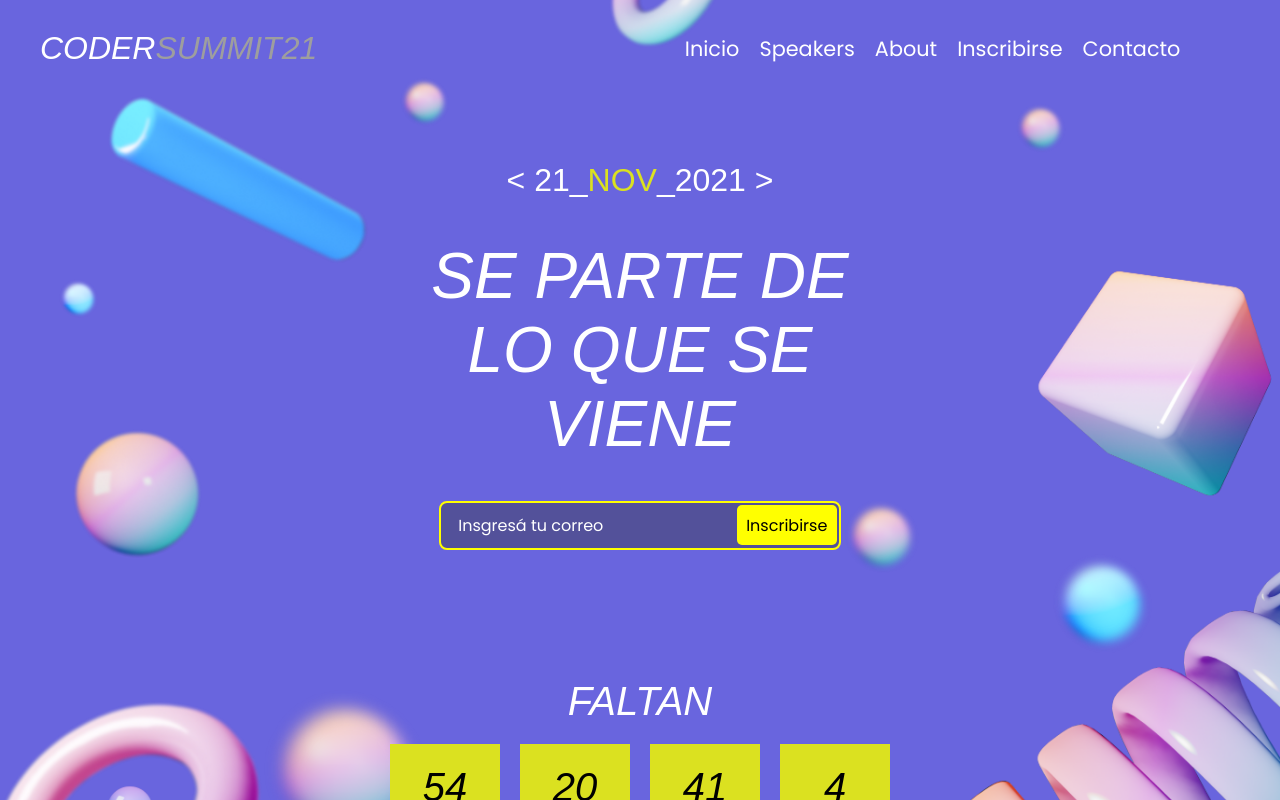
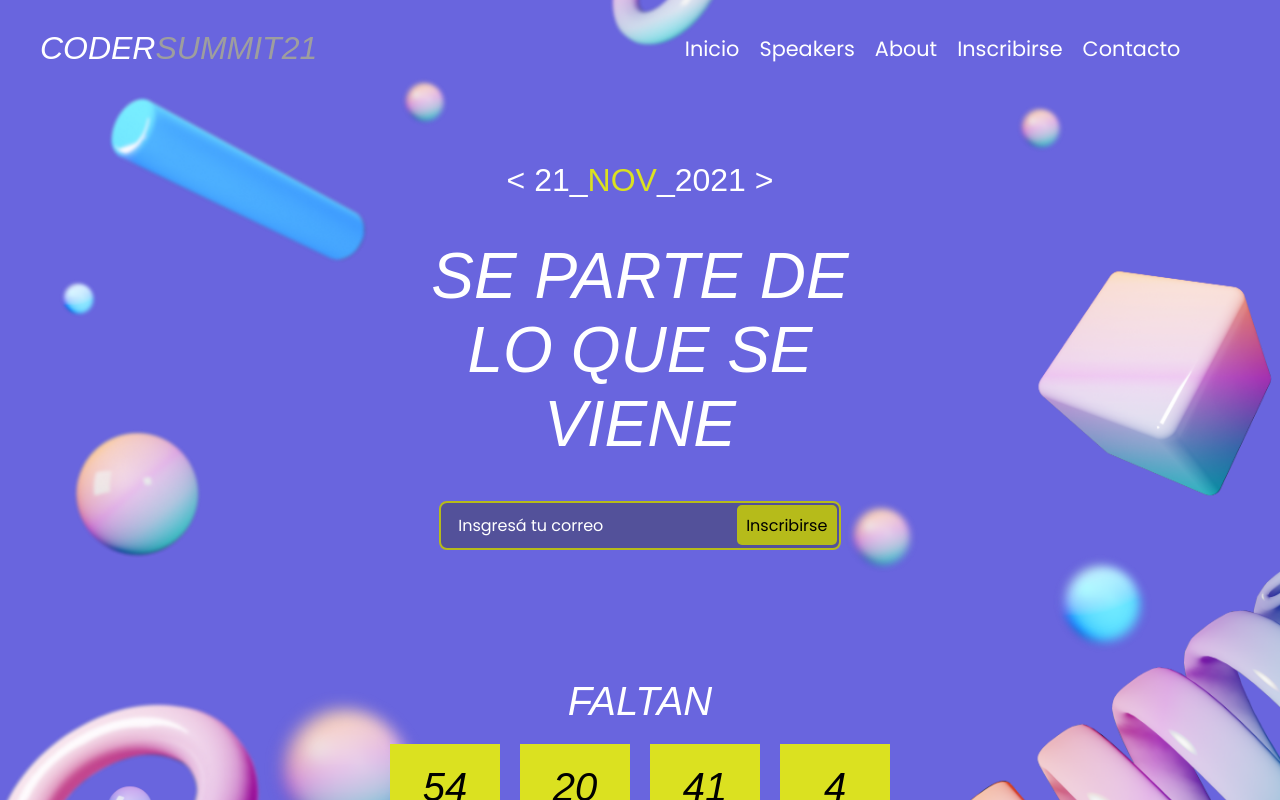
Before and after one commit to p3drop7/landingCoderHouse, a React (Create React App) app: page / in a window 1280 px wide. In both pictures the pointer is over the button "Inscribirse". Shown: the top 800 px of the page. Built offline with nearby package versions, Linux system fonts and the light colour scheme; grey boxes are pictures that could not be loaded; a web font is replaced by a local one.

Commit message:
hover added to signUpForm

```diff
--- a/src/components/SingUpBox/SignUpBox.css
+++ b/src/components/SingUpBox/SignUpBox.css
@@ -9,6 +9,7 @@
     background-color: rgba(50, 50, 50, 0.4);
     border: 2px solid yellow;
     border-radius: 8px;
+    transition: all 0.5s ease;
 }
 
 .signUpForm input {
@@ -65,4 +66,13 @@ input:focus {
     border-radius: 5px;
     background-color: yellow;
     cursor: pointer;
+    transition: all 0.5s ease;
 }
+
+.signUpForm div button:hover {
+    background-color: #B6BB1A;
+}
+
+.signUpForm:hover {
+    border-color: #B6BB1A;
+}
```
